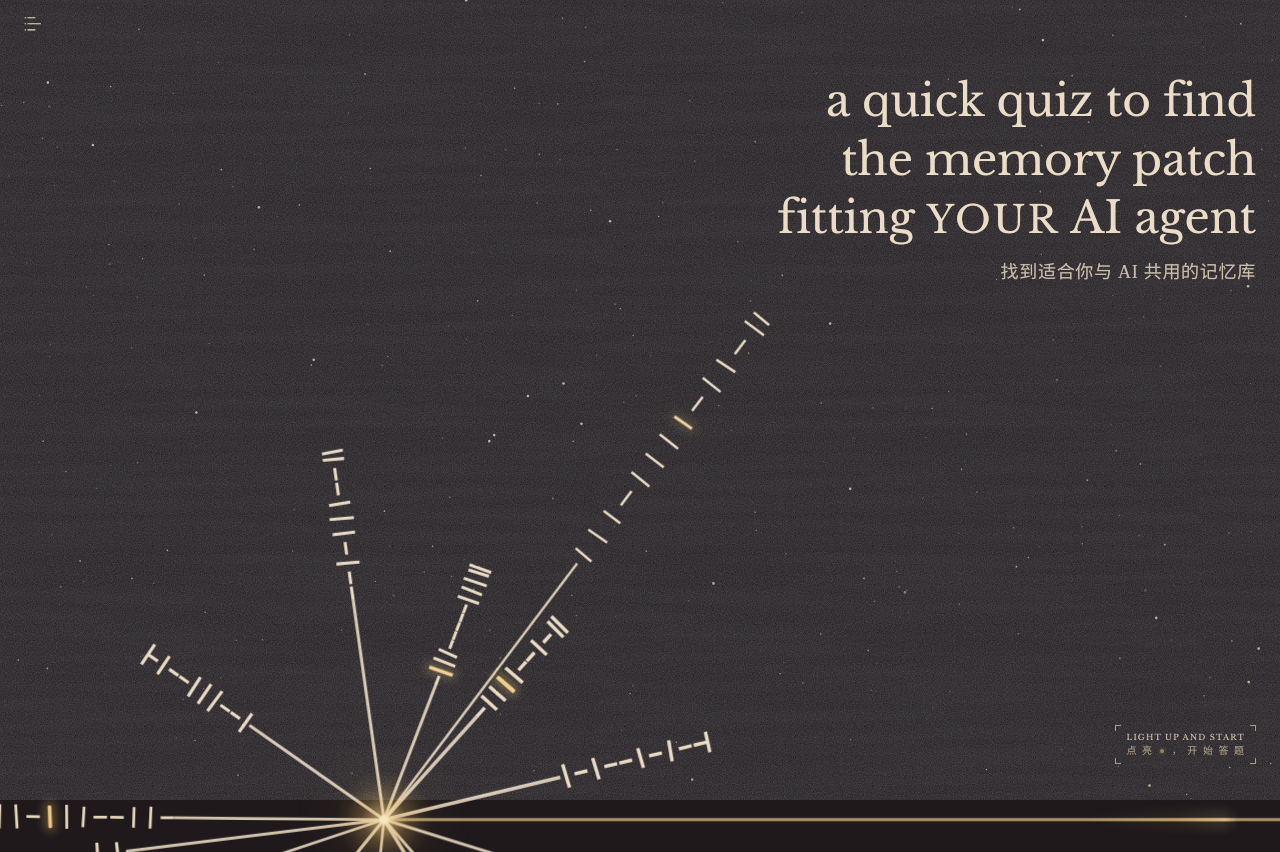
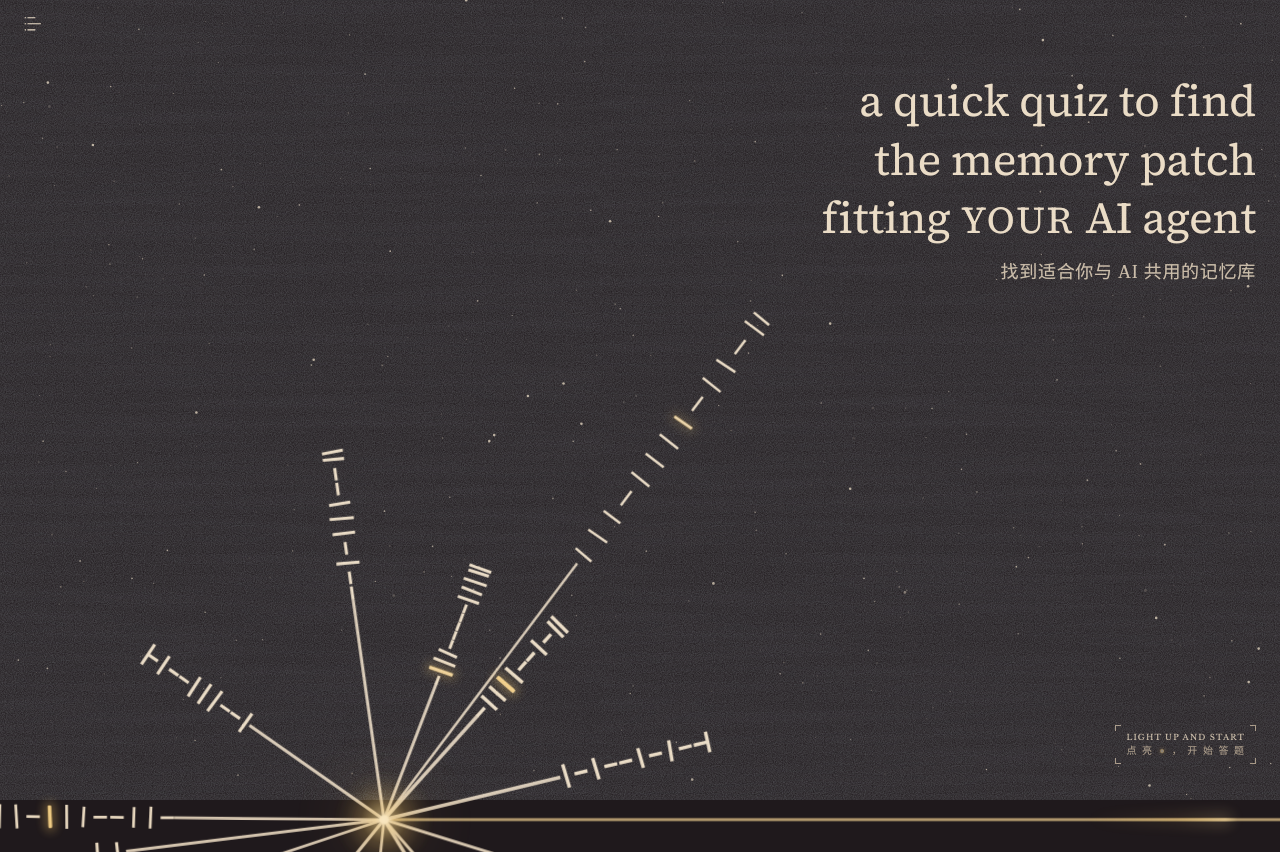
Before and after one commit to dawnsyo-blip/memmatch, a website: page docs/前端/样张/首页.html in a window 1280 px wide. Drawn offline with nearby package versions, Linux system fonts and the light colour scheme.

Commit message:
首页标题试用 Source Serif 4（光学尺寸自动，大字号对比更强）
Co-Authored-By: Claude Opus 5.5 <noreply@anthropic.com>

```diff
--- a/docs/前端/样张/首页.html
+++ b/docs/前端/样张/首页.html
@@ -17,7 +17,7 @@
 </script>
 <link rel="preconnect" href="https://fonts.googleapis.com">
 <link rel="preconnect" href="https://fonts.gstatic.com" crossorigin>
-<link href="https://fonts.googleapis.com/css2?family=Libre+Baskerville:ital,wght@0,400;0,700;1,400&family=Noto+Serif+SC:wght@400;600&display=swap" rel="stylesheet">
+<link href="https://fonts.googleapis.com/css2?family=Libre+Baskerville:ital,wght@0,400;0,700;1,400&family=Source+Serif+4:ital,opsz,wght@0,8..60,400;0,8..60,600;1,8..60,400&family=Noto+Serif+SC:wght@400;600&display=swap" rel="stylesheet">
 <link rel="stylesheet" href="tokens.css">
 <style>
   body { min-height: 100svh; }
@@ -46,7 +46,9 @@
 
   .headline-en {
     margin: 0;
-    font-family: var(--font-en);
+    /* 首页标题试用 Source Serif 4：大字号时自动切到展示用的设计尺寸，粗细对比更强（2026-10-27 负责人要求试看） */
+    font-family: "Source Serif 4", var(--font-en);
+    font-optical-sizing: auto;
     font-weight: 400;
     font-size: clamp(27px, 7.4vw, 44px);
     line-height: 1.33;                 /* 西文展示字：约 36px（1.5 个纵向单位） */
```
